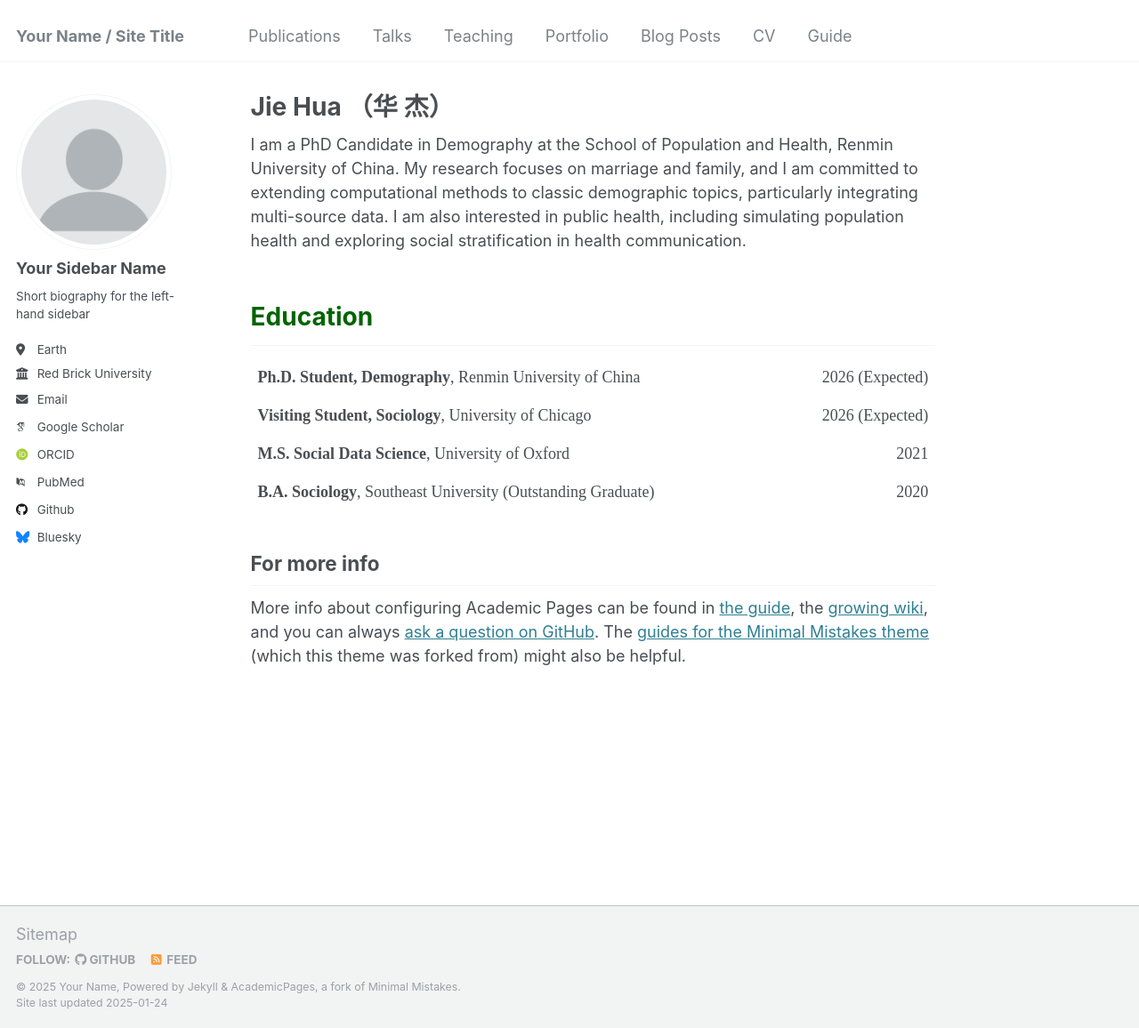
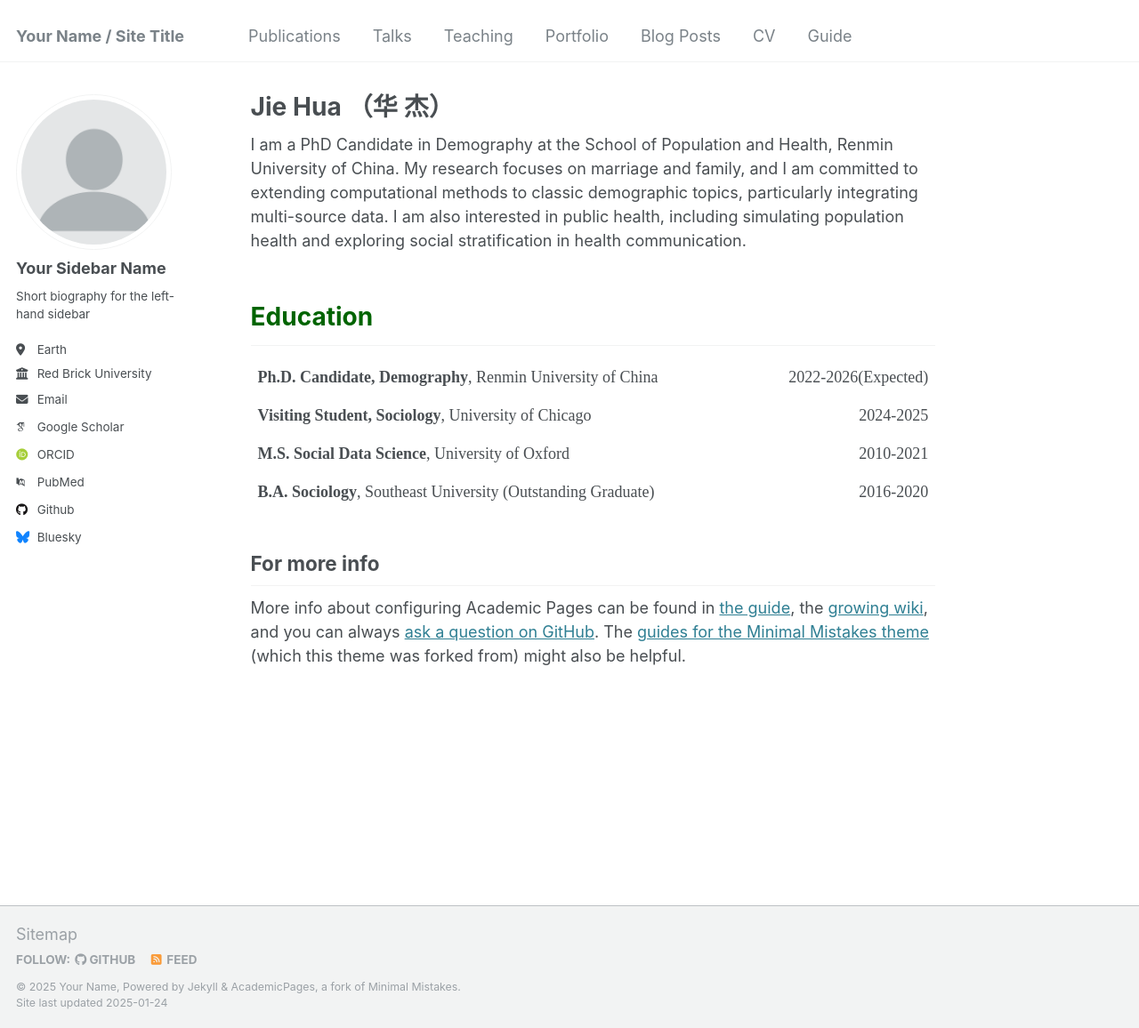
Before and after one commit to jiehua-css/jiehua-css.github.io, a Jekyll site: the page built from _pages/about.md, in a window 1280 px wide and 1156 px high. Shown: the whole window at 89% size. Built offline with Jekyll 4.4.1, drawn with Linux system fonts in a browser that asks for light colours; some web fonts are replaced.

Commit message:
Update about.md

```diff
--- a/_pages/about.md
+++ b/_pages/about.md
@@ -39,20 +39,20 @@ I am a PhD Candidate in Demography at the School of Population and Health, Renmi
 <h2 class="education-title">Education</h2>
 <table class="education-table">
   <tr>
-    <td><span class="degree">Ph.D. Student, Demography</span>, Renmin University of China</td>
-    <td>2026 (Expected)</td>
+    <td><span class="degree">Ph.D. Candidate, Demography</span>, Renmin University of China</td>
+    <td>2022-2026(Expected)</td>
   </tr>
   <tr>
     <td><span class="degree">Visiting Student, Sociology</span>, University of Chicago</td>
-    <td>2026 (Expected)</td>
+    <td>2024-2025</td>
   </tr>
   <tr>
     <td><span class="degree">M.S. Social Data Science</span>, University of Oxford</td>
-    <td>2021</td>
+    <td>2010-2021</td>
   </tr>
   <tr>
     <td><span class="degree">B.A. Sociology</span>, Southeast University (Outstanding Graduate)</td>
-    <td>2020</td>
+    <td>2016-2020</td>
   </tr>
 </table>
 
```
